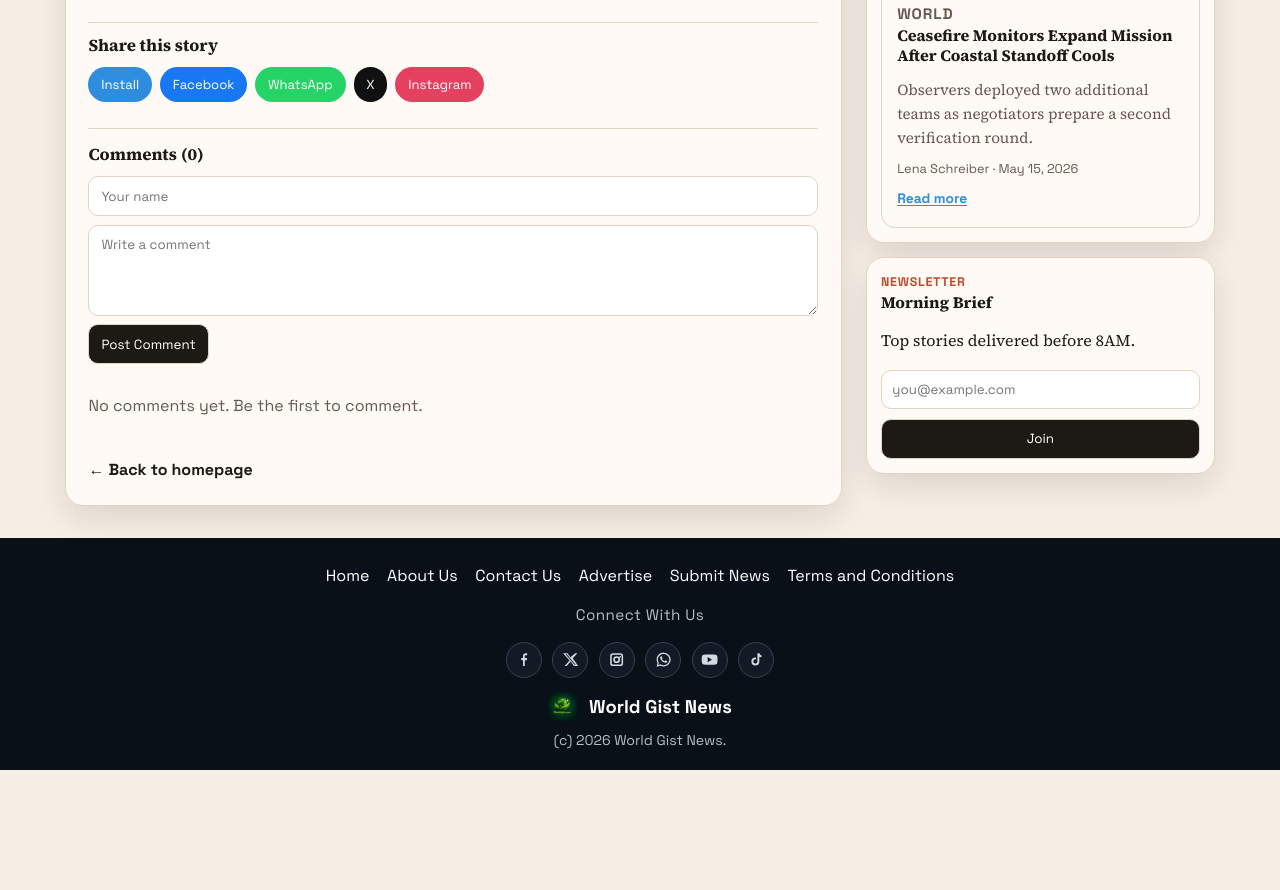
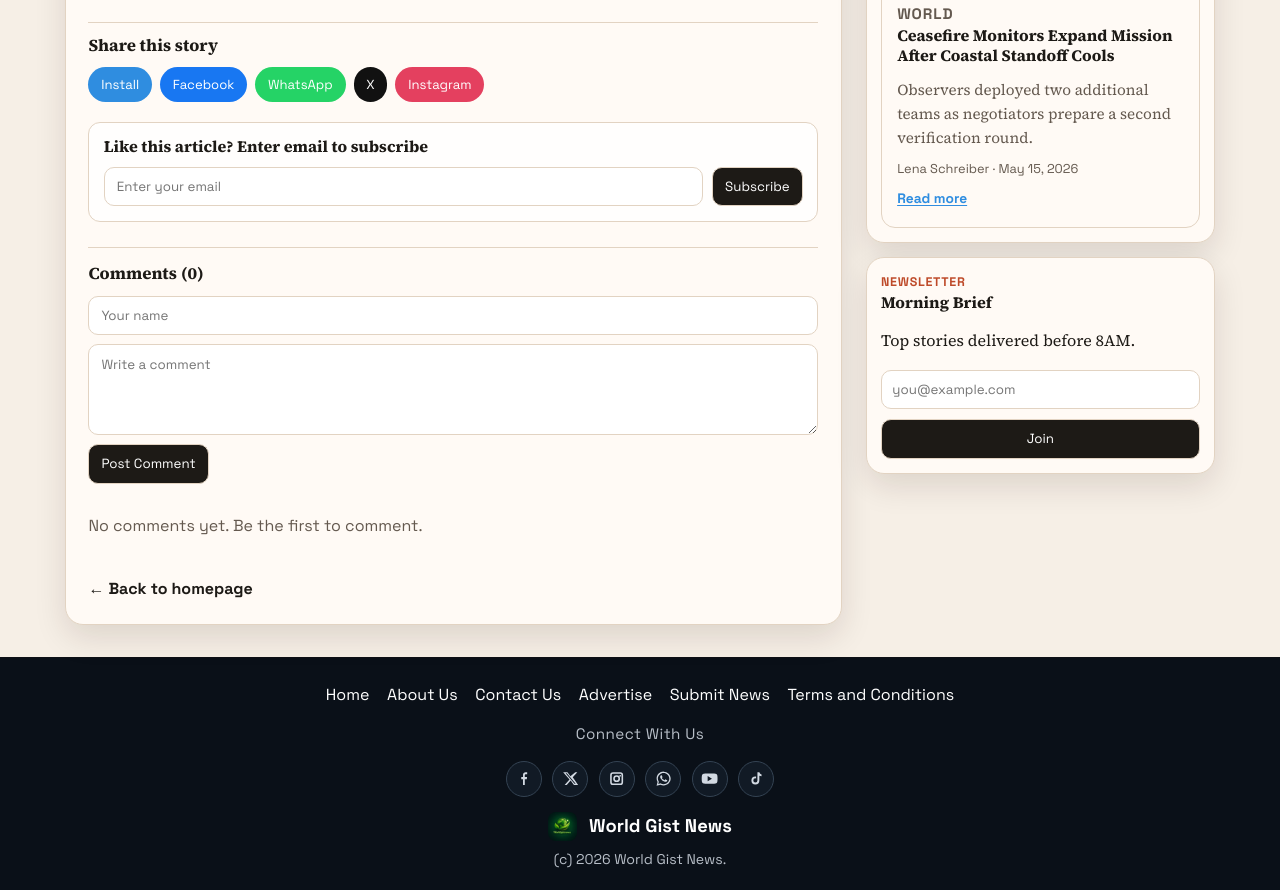
Before and after one commit to worldgist/Worldnews, a React (Vite) app: page /article/agrifood-export-zones in a window 1280 px wide. Shown: the part 1180-2070 px from the top of the page. Before the commit the page ends 1950 px from the top, so only its background shows below. Built offline with nearby package versions, Linux system fonts and the light colour scheme.

Commit message:
feat: add article page subscribe CTA

```diff
--- a/src/App.css
+++ b/src/App.css
@@ -945,6 +945,39 @@ blockquote {
 
 .share-btn.instagram {
   background: #e4405f;
+}
+
+.article-subscribe {
+  margin-top: 1.2rem;
+  padding: 0.9rem;
+  border: 1px solid var(--line);
+  border-radius: 12px;
+  background: rgba(255, 255, 255, 0.78);
+}
+
+.article-subscribe h3 {
+  margin: 0 0 0.65rem;
+  font-size: 1rem;
+}
+
+.article-subscribe-form {
+  display: grid;
+  grid-template-columns: 1fr auto;
+  gap: 0.55rem;
+}
+
+.article-subscribe-form input,
+.article-subscribe-form button {
+  border: 1px solid var(--line);
+  border-radius: 10px;
+  padding: 0.65rem 0.75rem;
+  font-family: 'Space Grotesk', sans-serif;
+}
+
+.article-subscribe-form button {
+  background: var(--ink);
+  color: #fff;
+  cursor: pointer;
 }
 
 .comments-section {
@@ -2206,6 +2239,10 @@ blockquote {
   .top-strip {
     grid-template-columns: 1fr;
     gap: 0.55rem;
+  }
+
+  .article-subscribe-form {
+    grid-template-columns: 1fr;
   }
 
   .popular-item {
--- a/src/pages/ArticlePage.jsx
+++ b/src/pages/ArticlePage.jsx
@@ -26,6 +26,7 @@ export default function ArticlePage() {
   const [replyOpenFor, setReplyOpenFor] = useState(null)
   const [replyName, setReplyName] = useState('')
   const [replyText, setReplyText] = useState('')
+  const [subscribeEmail, setSubscribeEmail] = useState('')
   const [commentSettings, setCommentSettings] = useState(loadSettings())
 
   const articleUrl = useMemo(() => {
@@ -115,6 +116,14 @@ export default function ArticlePage() {
 
   const openInstallPrompt = () => {
     alert('To install this app: open your browser menu and choose "Install app".')
+  }
+
+  const handleArticleSubscribe = (e) => {
+    e.preventDefault()
+    const email = subscribeEmail.trim()
+    if (!email) return
+    alert(`Subscribed successfully with ${email}.`)
+    setSubscribeEmail('')
   }
 
   if (!article) {
@@ -243,6 +252,20 @@ export default function ArticlePage() {
               Instagram
             </a>
           </div>
+        </section>
+
+        <section className="article-subscribe" aria-label="Article subscribe">
+          <h3>Like this article? Enter email to subscribe</h3>
+          <form className="article-subscribe-form" onSubmit={handleArticleSubscribe}>
+            <input
+              type="email"
+              placeholder="Enter your email"
+              value={subscribeEmail}
+              onChange={(e) => setSubscribeEmail(e.target.value)}
+              required
+            />
+            <button type="submit">Subscribe</button>
+          </form>
         </section>
 
         <section className="comments-section" aria-label="Comments and replies">
```
